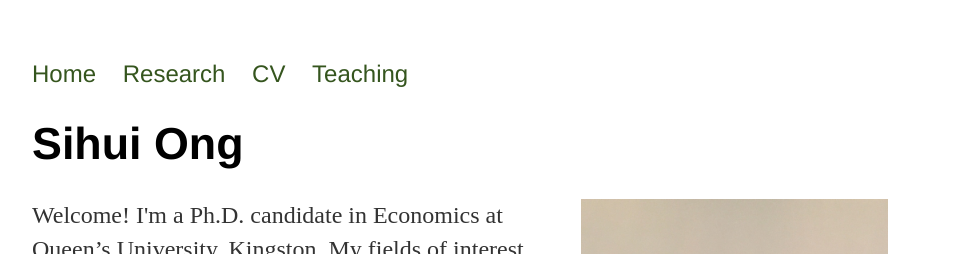
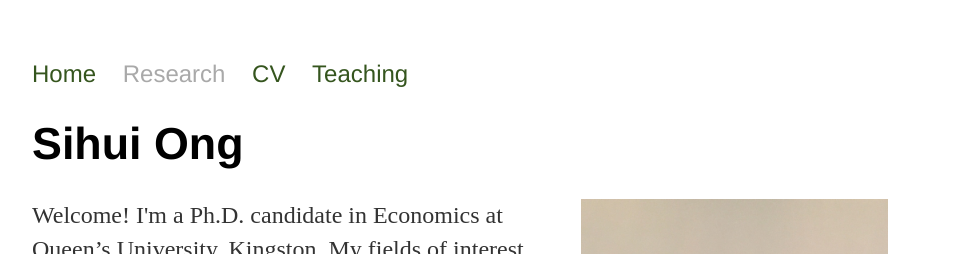
Before and after one commit to SihuiOng/SihuiOng.github.io, a Jekyll site: the page built from index.html, in a window 1280 px wide. Shown: the top 254 px of the page, without its empty margins (160-1119 px from the left). Built offline with Jekyll 4.4.1, drawn with Linux system fonts in a browser that asks for light colours.

Commit message:
Update default.html

```diff
--- a/_layouts/default.html
+++ b/_layouts/default.html
@@ -9,7 +9,7 @@
 			<nav>
 	    		<ul>
 	        		<li><a href="/">Home</a></li>
-		        	<li><a href="/research">Research</a></li>
+		        	<li><a href="/research" style="color:#A9A9A9;">Research</a></li>
 	        		<li><a href="/cv">CV</a></li>
 	        		<li><a href="/teaching">Teaching</a></li>
 	    		</ul>
```
